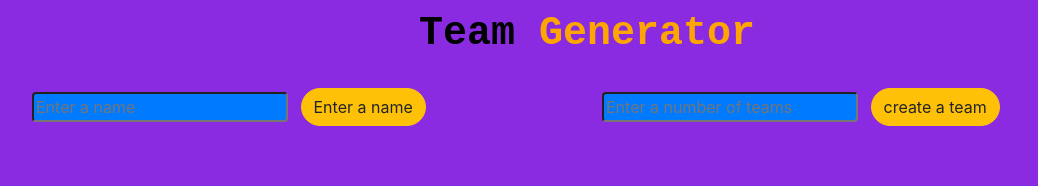
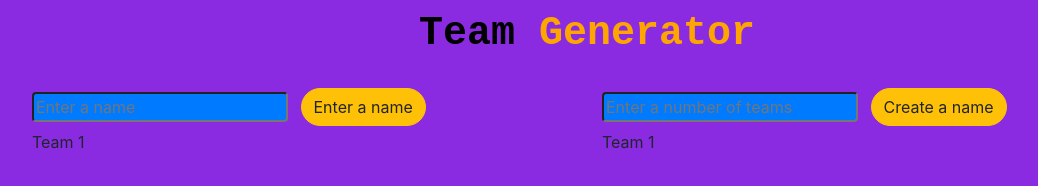
Before and after one commit to Asadbek01/M-2D-4, a plain HTML site: page index.html in a window 1280 px wide. Shown: the whole page, without its empty margins (53-1091 px from the left). Drawn offline with nearby package versions, Linux system fonts and the light colour scheme.

Commit message:
Update index.html

```diff
--- a/index.html
+++ b/index.html
@@ -37,11 +37,24 @@
             </div>
             <div class="col-6">
                 <input type="text" placeholder="Enter a number of teams" class="rounded bg-primary">
-                <button type="submit" class="btn btn-warning rounded-pill mb-1 ml-2">create a team</button>
+                <button type="sumbit" class="btn btn-warning rounded-pill mb-1 ml-2">Create a name</button>
             </div>
         </div>
     </div>
-    <div class="names"></div>
+    <div class="container">
+        <div class="row">
+            <div class="col-6 bg-red" >
+                Team 1
+            </div>
+            <div class="col-6">
+                Team 1
+            </div>
+        </div>
+    </div>
+    <!-- <div>
+        <button class="btn btn-primary" type="submit">Assign</button>
+    </div> -->
+
 
 
 
```
